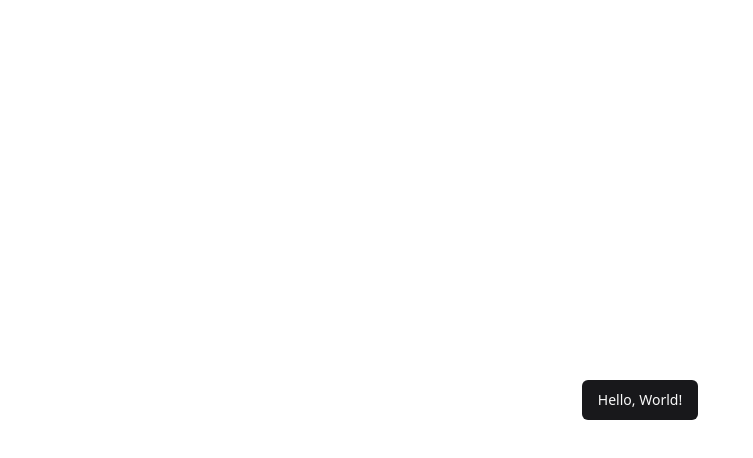
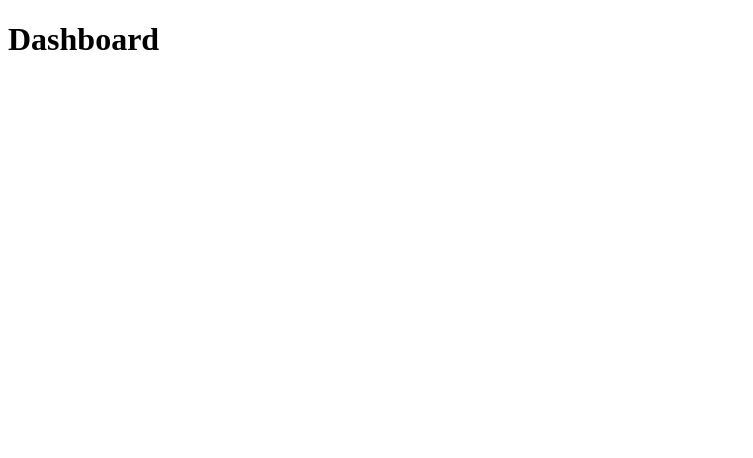
Before and after one commit to lucian-af/laf.pizza.shop, a React (Vite) app: page / in a window 1280 px wide. Shown: the top 458 px of the page, without its empty margins (0-753 px from the left). Built offline with nearby package versions, Linux system fonts and the light colour scheme.

Commit message:
feat(router): adiciona configuração de rotas das páginas de login e dashboard;

```diff
--- a/src/main.tsx
+++ b/src/main.tsx
@@ -1,10 +1,11 @@
 import React from 'react'
 import ReactDOM from 'react-dom/client'
+import { RouterProvider } from 'react-router-dom'
 
-import { App } from './App'
+import { router } from './routes'
 
 ReactDOM.createRoot(document.getElementById('root')!).render(
   <React.StrictMode>
-    <App />
+    <RouterProvider router={router} />
   </React.StrictMode>,
 )
--- /dev/null
+++ b/src/routes.tsx
@@ -0,0 +1,8 @@
+import { Dashboard } from '@pages/app/dashboard'
+import { SignIn } from '@pages/auth/sign-in'
+import { createBrowserRouter } from 'react-router-dom'
+
+export const router = createBrowserRouter([
+  { path: '/', element: <Dashboard /> },
+  { path: '/signin', element: <SignIn /> },
+])
```
